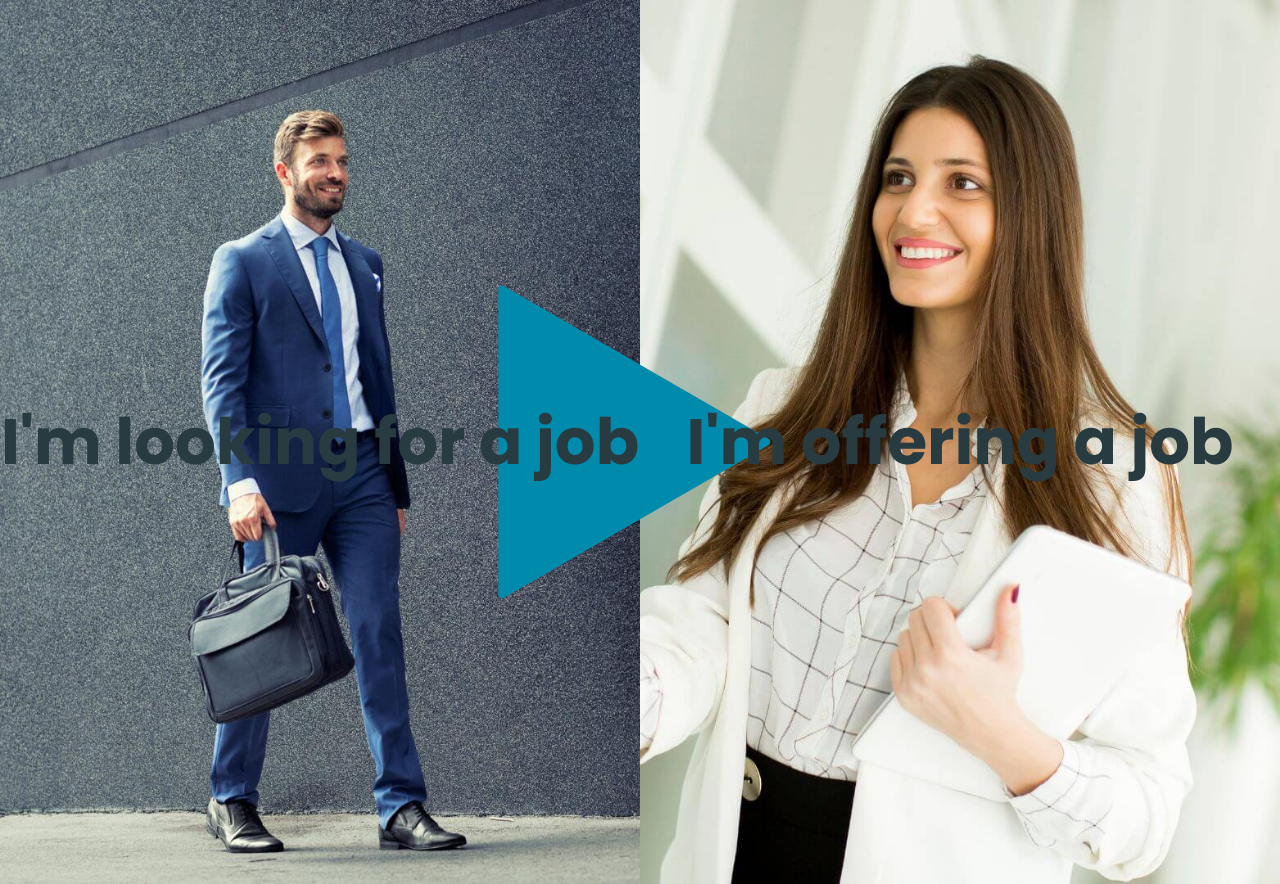
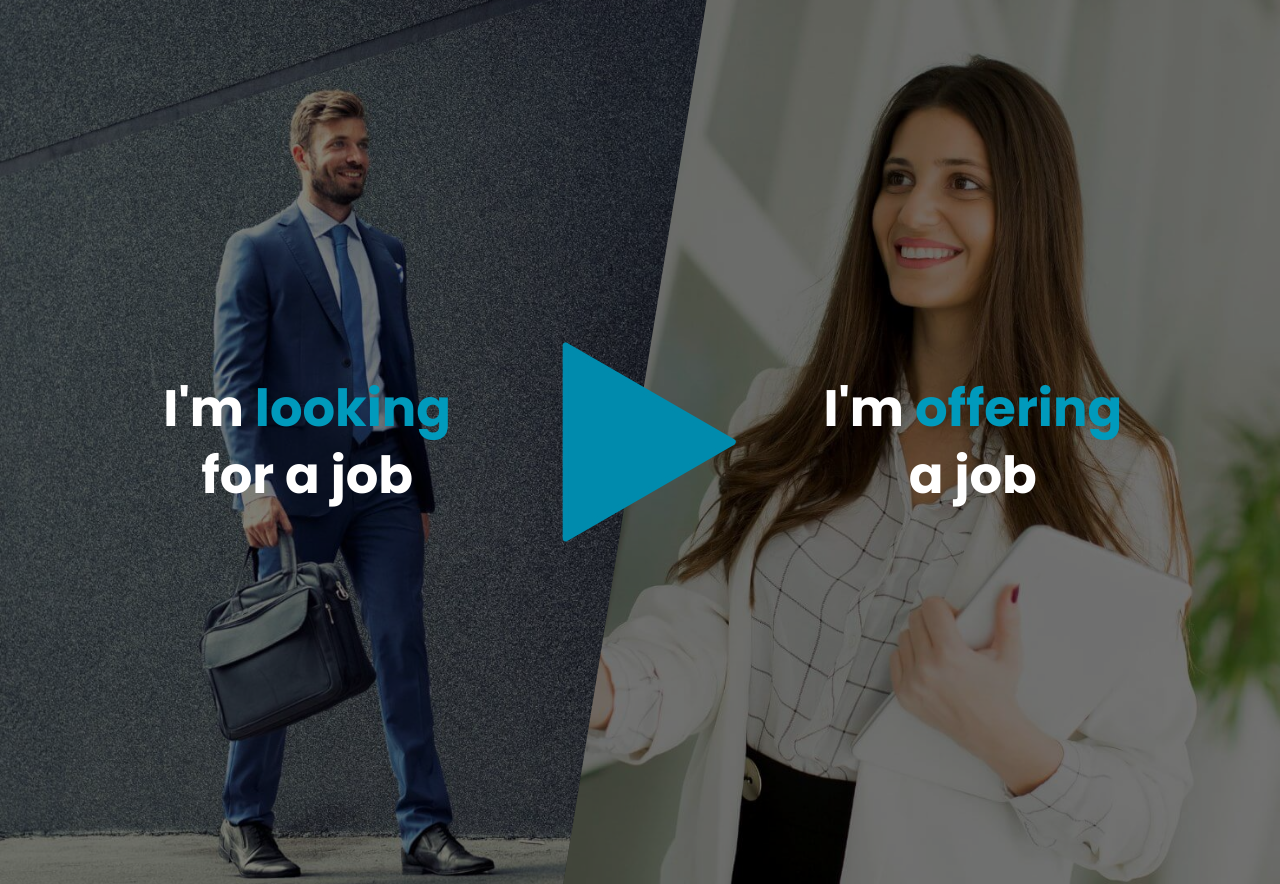
Before and after one commit to DataLensGit/hack_tech, a FastAPI app: page / in a window 1280 px wide. Run offline with FastAPI, Linux system fonts and the light colour scheme; some libraries are stand-ins or nearby versions.

Commit message:
Főoldal beta kinézet

```diff
--- a/static/css/global.css
+++ b/static/css/global.css
@@ -11,6 +11,8 @@ body {
     padding: 0;
     background-color: #ffffff;
     color: var(--black);
+    opacity: 0;
+    transition: opacity 0.5s;
 }
 
 * {
@@ -21,7 +23,7 @@ body {
 }
 
 h2 {
-    font-size: 4rem;
+    font-size: 4vw;
 }
 
 section {
@@ -32,38 +34,50 @@ section {
 /* Főoldal */
 
 #triangle {
-    width: 350px;
-    height: 350px;
+    width: 25%;
+    height: 25%;
     position: absolute;
     top: 50%;
     left: 50%;
-    transform: translate(-50%, -50%);
+    transform: translate(-46%, -50%);
+    z-index: 99;
+    pointer-events: none;
 }
 
 #triangle path {
-    stroke: #008bad;
-    stroke-width: 6;
+    stroke: var(--blue);
+    stroke-width: 8;
     stroke-linecap: round;
     stroke-linejoin: round;
 }
 
+.main-page {
+    overflow: hidden;
+}
+
 .main-page .left,
 .main-page .right {
-    width: 50vw;
+    width: 56vw;
     height: 100vh;
     display: flex;
     justify-content: center;
     align-items: center;
     position: absolute;
     top: 0;
+    background: black;
+    padding: 10vw;
+    cursor: pointer;
+    overflow: hidden;
 }
 
 .main-page .left {
     left: 0;
+    clip-path: polygon(0 0, 100% 0, 80% 100%, 0% 100%);
 }
 
 .main-page .right {
     right: 0;
+    clip-path: polygon(20% 0, 100% 0, 100% 100%, 0% 100%);
 }
 
 .main-page .bg {
@@ -71,13 +85,44 @@ section {
     width: 100%;
     height: 100%;
     object-fit: cover;
-    z-index: -1;
+    transition: height 0.75s cubic-bezier(0, 0.7, 0.3, 1);
 }
 
 .main-page .left .bg {
     object-position: center left;
+    opacity: 0.5;
 }
 
 .main-page .right .bg {
     object-position: center right;
+    opacity: 0.45;
 }
+
+.main-page .left:hover .bg,
+.main-page .right:hover .bg {
+    height: 106%;
+}
+
+.main-page h2 {
+    color: white;
+    text-align: center;
+    margin: 0 auto;
+    max-width: 24vw;
+}
+
+.main-page h2 span {
+    color: var(--blue);
+}
+
+.main-page .content {
+    position: relative;
+    z-index: 1;
+}
+
+.main-page .left .content {
+    padding-right: 8vw;
+}
+
+.main-page .right .content {
+    padding-left: 8vw;
+}
--- a/static/js/animation.js
+++ b/static/js/animation.js
@@ -1,8 +1,21 @@
 document.addEventListener('DOMContentLoaded', function() {
     document.querySelector('#triangle path').style.stroke = '#008bad';
 
+    setTimeout(() => {
+        document.querySelector('body').style.opacity = 1;
+    }, 100);
+
     gsap.from('#triangle', {
-        scale: 0,
+        width: "0%",
+        height: "0%",
+        duration: 1.25,
+        ease: 'power3.out',
+        delay: 0.25
+    });
+
+    gsap.from('h2', {
+        y: 80,
+        opacity: 0,
         duration: 1.25,
         ease: 'power3.out',
         delay: 0.25
@@ -12,14 +25,18 @@ document.addEventListener('DOMContentLoaded', function() {
         targets: '#triangle path',
         strokeDashoffset: [anime.setDashoffset, 0],
         easing: 'easeInOutQuint',
-        duration: 2000,
+        duration: 1900,
         complete: function() {
             anime({
                 targets: '#triangle path',
                 fill: '#008bad',
-                duration: 800,
+                duration: 500,
                 easing: 'easeOutCubic'
             });
         }
     });
+
+    let mainLeft = document.querySelector('.main-page .left');
+    let mainRight = document.querySelector('.main-page .right');
+
 });
--- a/templates/home.html
+++ b/templates/home.html
@@ -43,11 +43,16 @@
         </svg>
         <div class="left">
             <img class="bg" src="/static/img/left.jpg" alt="I'm looking for a job">
-            <h2>I'm looking for a job</h2>
+            <div class="content">
+                <h2>I'm <span>looking</span> for a job</h2>
+
+            </div>
         </div>
         <div class="right">
             <img class="bg" src="/static/img/right.jpg" alt="I'm offering a job">
-            <h2>I'm offering a job</h2>
+            <div class="content">
+                <h2>I'm <span>offering</span> a job</h2>
+            </div>
         </div>
     </section>
 </body>
```
